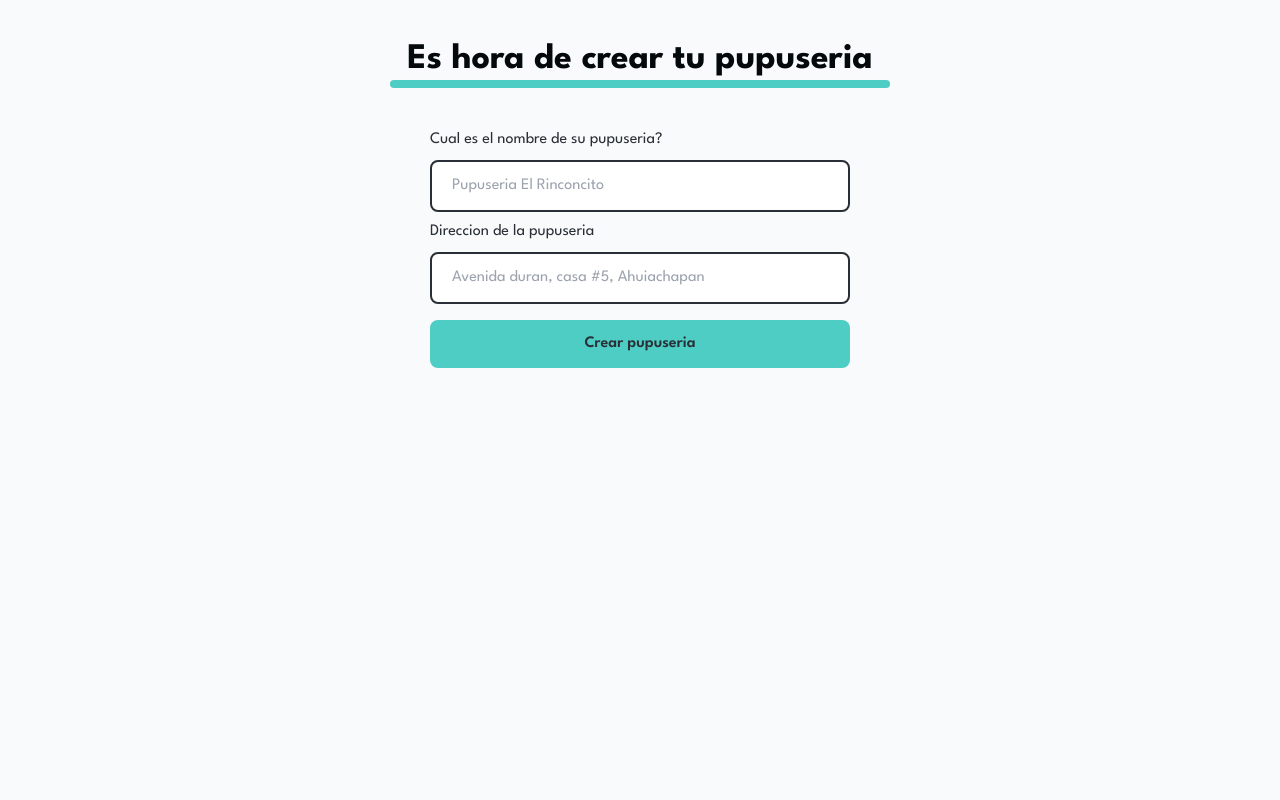
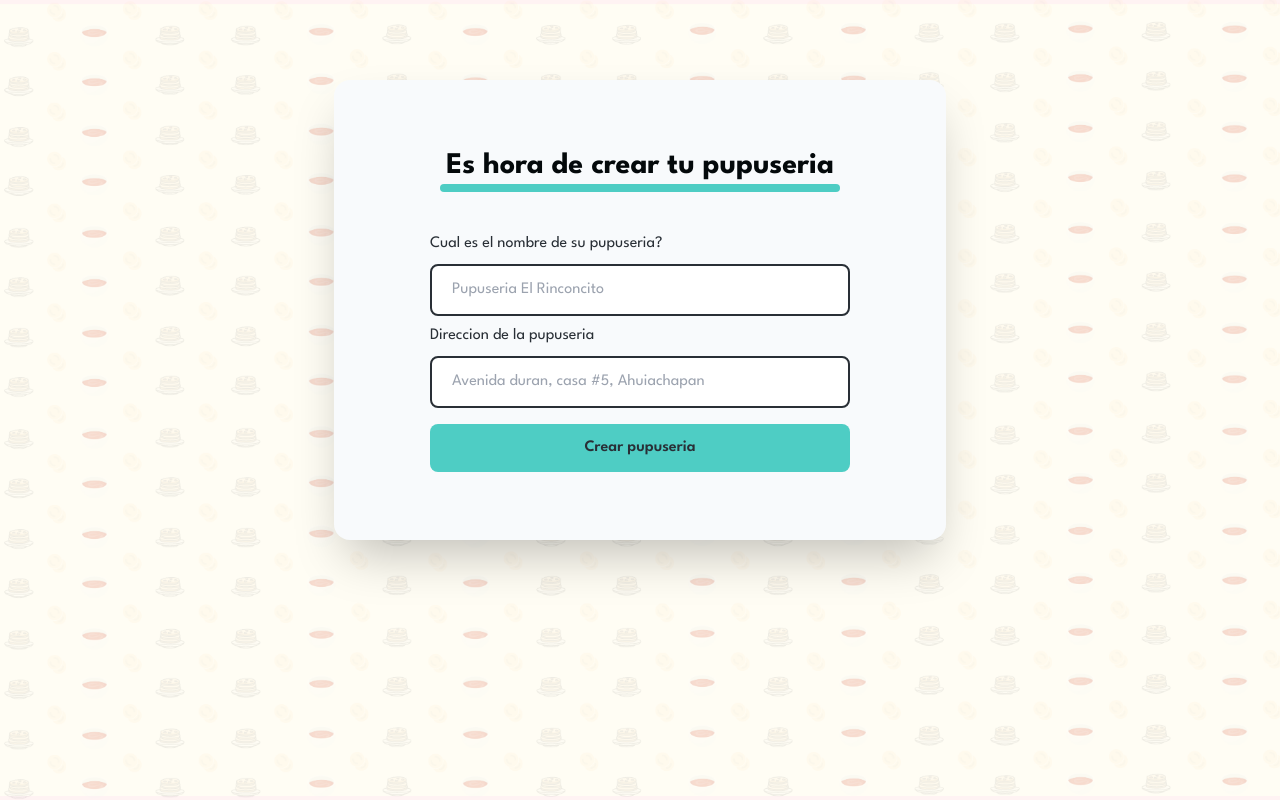
Before and after one commit to vinxcode/pupusapp, a Next.js app: page /protected/create-profile in a window 1280 px wide. Built offline with nearby package versions, Linux system fonts and the light colour scheme; no server answers; the database is empty.

Commit message:
Form add especialidad has been created but I am workin on the complete implementation

```diff
--- a/app/globals.css
+++ b/app/globals.css
@@ -23,6 +23,13 @@
   }
 }
 
+body{
+  background-image: url('/public/bg.png');
+  background-size: cover;
+  background-repeat: no-repeat;
+  background-position: center;
+}
+
 @layer base {
   * {
     @apply border-foreground/20;
--- a/app/layout.tsx
+++ b/app/layout.tsx
@@ -18,7 +18,7 @@ export default function RootLayout({
 }) {
   return (
     <html lang="en" className={GeistSans.className}>
-      <body className="bg-background text-foreground">
+      <body className="bg-bg-img bg-cover bg-no-repeat bg-center text-foreground">
         <main className="min-h-screen flex flex-col items-center">
           {children}
         </main>
--- a/app/protected/create-profile/page.tsx
+++ b/app/protected/create-profile/page.tsx
@@ -1,7 +1,7 @@
 'use client';
 
 import { createClient } from "@/utils/supabase/client";
-import { useRouter } from 'next/router';
+import { useRouter } from 'next/navigation';
 import { useState, useEffect } from 'react';
 
 const CreateProfile = () => {
@@ -12,6 +12,7 @@ const CreateProfile = () => {
   const [nombrePupuseria, setNombrePupuseria] = useState('');
   const [direccionPupuseria, setDireccionPupuseria] = useState('')
   const [emailSupabase, setEmailSupabase] = useState('')
+  const [isSending, setIsSending] = useState(false)
 
   const supabase = createClient()
 
@@ -21,7 +22,7 @@ const CreateProfile = () => {
       setPupuserias(data)
     }
     const getUserFromSupabase = async () => {
-      const { data : { user }} = await supabase.auth.getUser()
+      const { data: { user } } = await supabase.auth.getUser()
       setEmailSupabase(user?.email || "")
     }
     getData()
@@ -31,6 +32,8 @@ const CreateProfile = () => {
 
   const handleSubmit = async (e: any) => {
     e.preventDefault();
+
+    setIsSending(true)
 
     if (!pupuserias) {
       console.error('Pupuserias data is not loaded yet');
@@ -63,17 +66,21 @@ const CreateProfile = () => {
       console.error('Error al insertar los datos:', error);
     }
 
+    router.push('./escoger-especialidades');
     setNombrePupuseria('')
     setDireccionPupuseria('')
-    // router.push('/protected/escoger-especialidad');
+
 
   };
 
   return (
-    <main className='flex flex-col items-center animate-in'>
+    <section className='flex flex-col items-center animate-in bg-slate-50 rounded-2xl px-14 py-7 shadow-2xl mt-20'>
 
-      <h1 className='font-leagueSpartan text-4xl font-bold mt-10'>Es hora de crear tu pupuseria</h1>
-      <div className='bg-green h-2 rounded-full w-full '></div>
+      {
+        !isSending ? (
+          <div className="flex flex-col items-center">
+            <h1 className='font-leagueSpartan text-3xl font-bold mt-10'>Es hora de crear tu pupuseria</h1>
+            <div className='bg-green h-2 rounded-full w-4/5 '></div>
 
             <form className="flex flex-col font-leagueSpartan p-10 text-black gap-2  w-[500px]" onSubmit={handleSubmit}>
               <label htmlFor="nombre_pupuseria">Cual es el nombre de su pupuseria?</label>
@@ -102,8 +109,15 @@ const CreateProfile = () => {
                 className="bg-green font-semibold py-3 px-10 rounded-lg cursor-pointer hover:opacity-85 transition duration-200 ease-in-out mt-2"
               />
             </form>
+          </div>
+        ) : (
+            <div>
+              <h2 className="font-leagueSpartan">Guardando datos... </h2>
+            </div>
+          )
+      }
 
-    </main>
+    </section>
   );
 };
 
--- a/app/protected/escoger-especialidades/page.tsx
+++ b/app/protected/escoger-especialidades/page.tsx
@@ -1,8 +1,63 @@
-import React from 'react'
+'use client'
+
+import { createClient } from "@/utils/supabase/client";
+import { useState, useEffect } from 'react'
 
 const EscogerEspecialidad = () => {
+
+  const supabase = createClient()
+
+  const [especialidades, setEspecialidades] = useState<any[] | null>(null)
+
+  useEffect(() => {
+    const getData = async () => {
+      const { data } = await supabase.from('especialidades').select()
+      setEspecialidades(data)
+    }
+
+    getData()
+  }, [supabase])
+
+
   return (
-    <div> EscogerEspecialidad</div>
+    <section className="flex flex-col items-center animate-in bg-slate-50 rounded-2xl px-14 py-7 shadow-2xl mt-20">
+      <h1 className='font-leagueSpartan text-3xl font-bold mt-10'>Escoge las especialidades que ofreces</h1>
+      <div className='bg-green h-2 rounded-full w-4/5 '></div>
+
+      <form className="flex flex-col font-leagueSpartan p-10 text-black gap-2  w-[500px]" >
+        <div className="flex gap-4 justify-center">
+          <div className="flex flex-col w-full">
+            <label htmlFor="especialidades">Especialidad</label>
+            <select className="h-9 px-3 py-1 bg-white border-2 border-black rounded-lg"
+              id="especialidades"
+              name="especialidades"
+            // value={formData.selectedOption}
+            // onChange={handleChange}
+            >
+              <option value="">Seleccione una especialidad</option>
+              {
+                especialidades && (
+                  especialidades?.map((especialidad, index) => (
+                    <option className="h-9 px-3 py-1 hover:bg-green"
+                      value={especialidad?.nombre_especialidad}>{especialidad?.nombre_especialidad}</option>
+                  ))
+                )
+              }
+            </select>
+          </div>
+          <div className="flex flex-col">
+          <label htmlFor="precio">Asigne un precio</label>
+          <input placeholder="$ 0.75" type="text" name="precio" id="precio" className="h-9 px-3 py-1 bg-white border-2 border-black rounded-lg w-[140px]"/>
+          </div>
+        </div>
+
+        <input
+          type="submit"
+          value="Finalizar"
+          className="bg-green font-semibold py-3 px-10 rounded-lg cursor-pointer hover:opacity-85 transition duration-200 ease-in-out mt-2"
+        />
+      </form>
+    </section>
   )
 }
 
--- a/app/protected/page.tsx
+++ b/app/protected/page.tsx
@@ -13,8 +13,6 @@ export default async function ProtectedPage() {
   if (!user) {
     return redirect("/login");
   }
-
-  console.log(user)
 
   return (
     <div className="flex-1 w-full flex flex-col gap-20 items-center">
--- a/tailwind.config.js
+++ b/tailwind.config.js
@@ -24,6 +24,9 @@ module.exports = {
       fontFamily: {
         'leagueSpartan': ['League Spartan', 'sans-serif'],
         'sanchez': ["Sanchez", "serif"]
+      },
+      backgroundImage: {
+        'bg-img': "url('/bg.png')",
       }
     },
   },
```
Also changed, not shown: bg.png (added), public/bg.png (added). Lines whose indentation alone changed are shown as unchanged.
